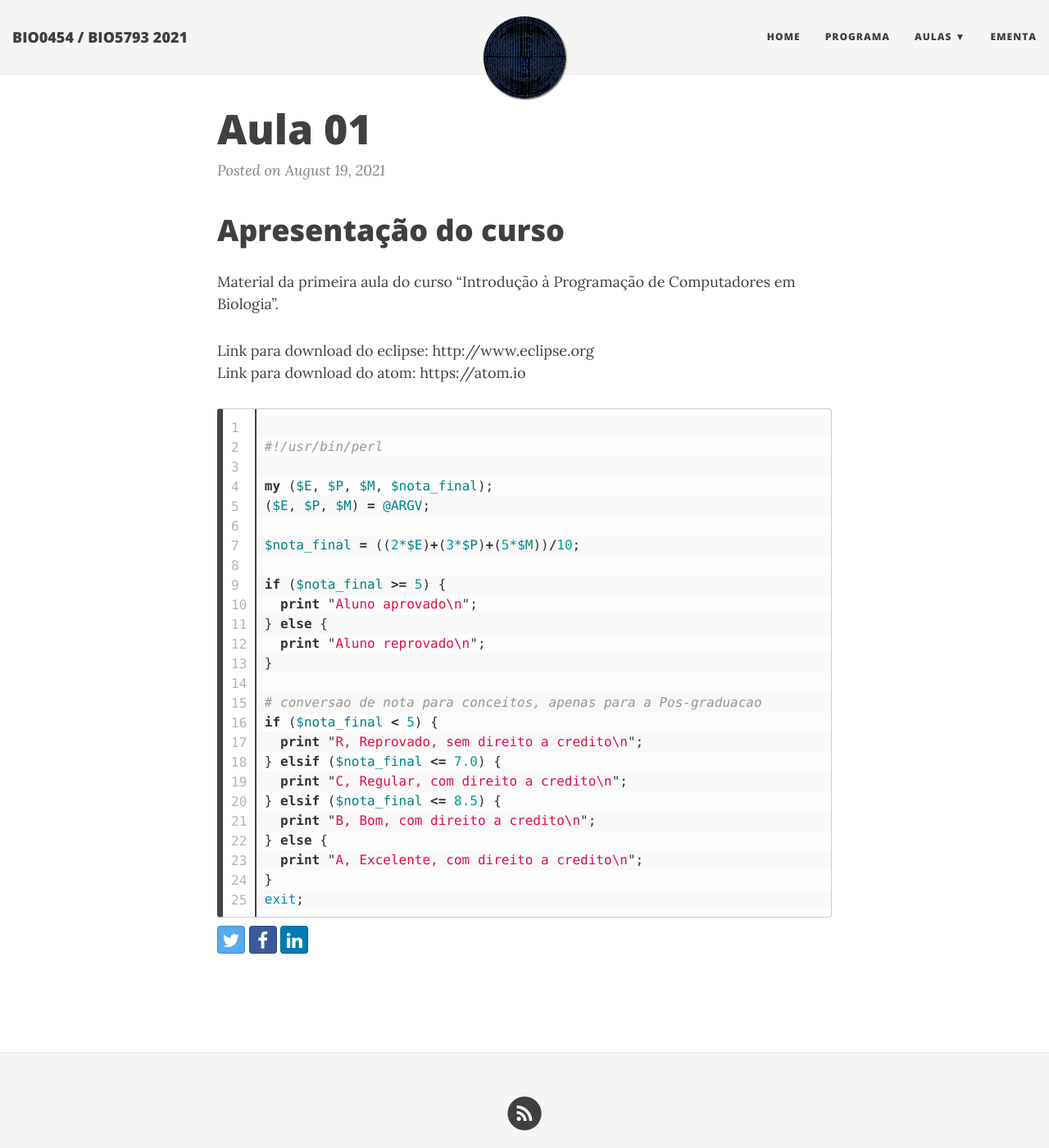
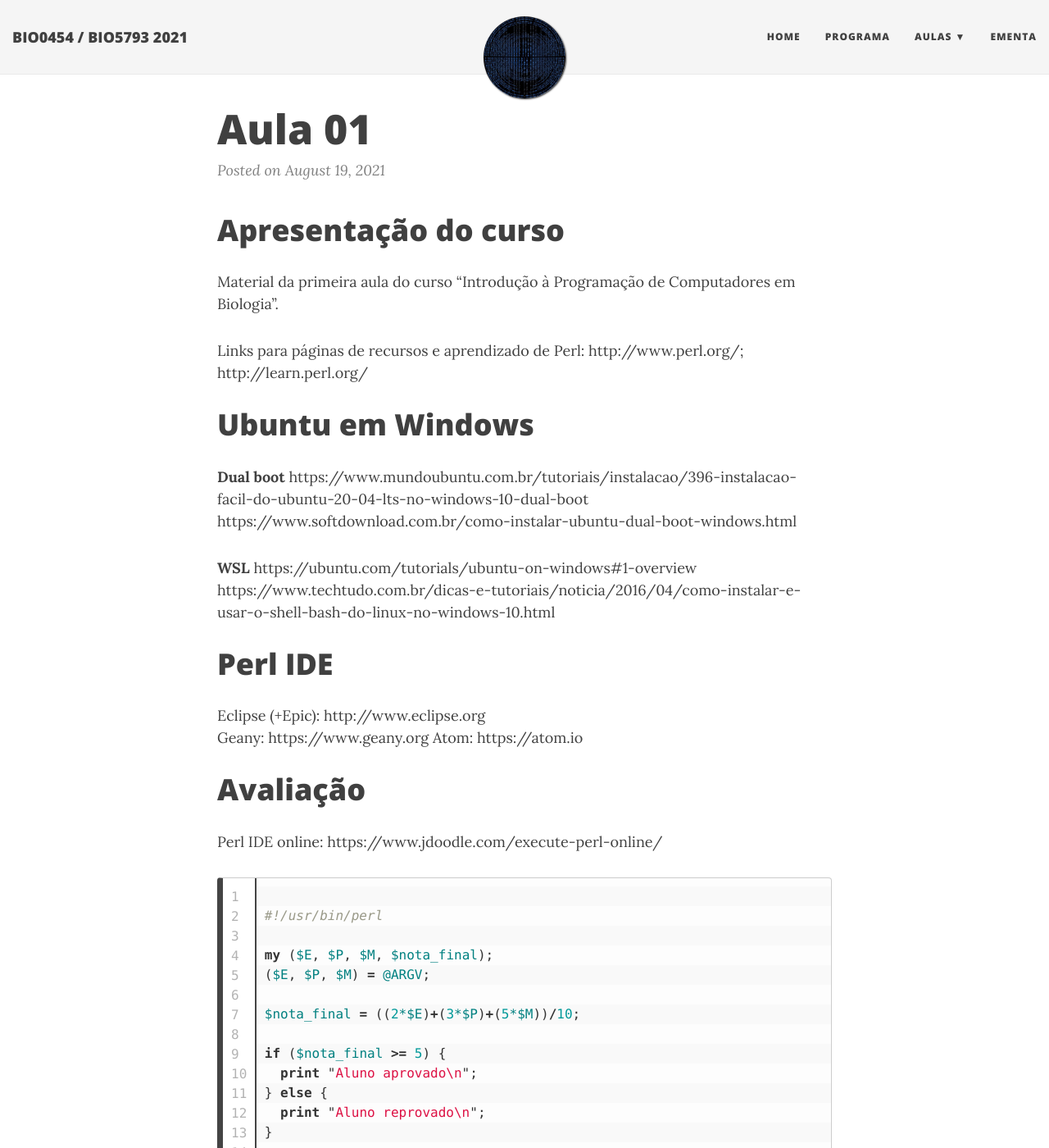
Before and after one commit to tttorres/introprog-copy, a Jekyll site: the page built from _posts/2021-08-19-Aula01.md, in a window 1280 px wide and 1400 px high. Shown: the whole window at 82% size. Built offline with Jekyll 4.4.1, drawn with Linux system fonts in a browser that asks for light colours; nearby versions of some CDN libraries.

Commit message:
Update 2021-08-19-Aula01.md

```diff
--- a/_posts/2021-08-19-Aula01.md
+++ b/_posts/2021-08-19-Aula01.md
@@ -7,8 +7,28 @@ title: Aula 01
 
 Material da primeira aula do curso “Introdução à Programação de Computadores em Biologia”.
 
-Link para download do eclipse: http://www.eclipse.org
-Link para download do atom: https://atom.io
+Links para páginas de recursos e aprendizado de Perl: http://www.perl.org/; http://learn.perl.org/
+
+# Ubuntu em Windows
+
+**Dual boot**
+https://www.mundoubuntu.com.br/tutoriais/instalacao/396-instalacao-facil-do-ubuntu-20-04-lts-no-windows-10-dual-boot
+https://www.softdownload.com.br/como-instalar-ubuntu-dual-boot-windows.html
+
+**WSL**
+https://ubuntu.com/tutorials/ubuntu-on-windows#1-overview
+https://www.techtudo.com.br/dicas-e-tutoriais/noticia/2016/04/como-instalar-e-usar-o-shell-bash-do-linux-no-windows-10.html
+
+
+# Perl IDE
+
+Eclipse (+Epic): http://www.eclipse.org
+Geany: https://www.geany.org
+Atom: https://atom.io
+
+# Avaliação
+
+Perl IDE online: https://www.jdoodle.com/execute-perl-online/
 
 {% highlight perl linenos %}
 #!/usr/bin/perl
```
